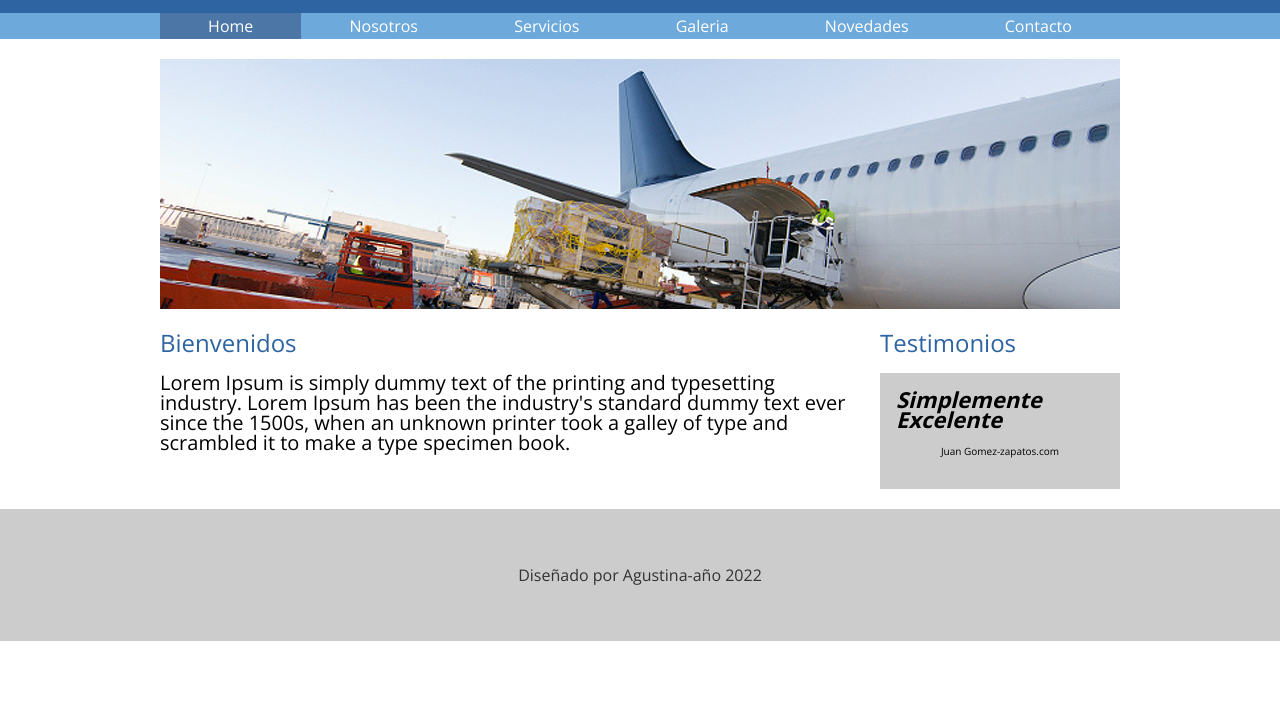
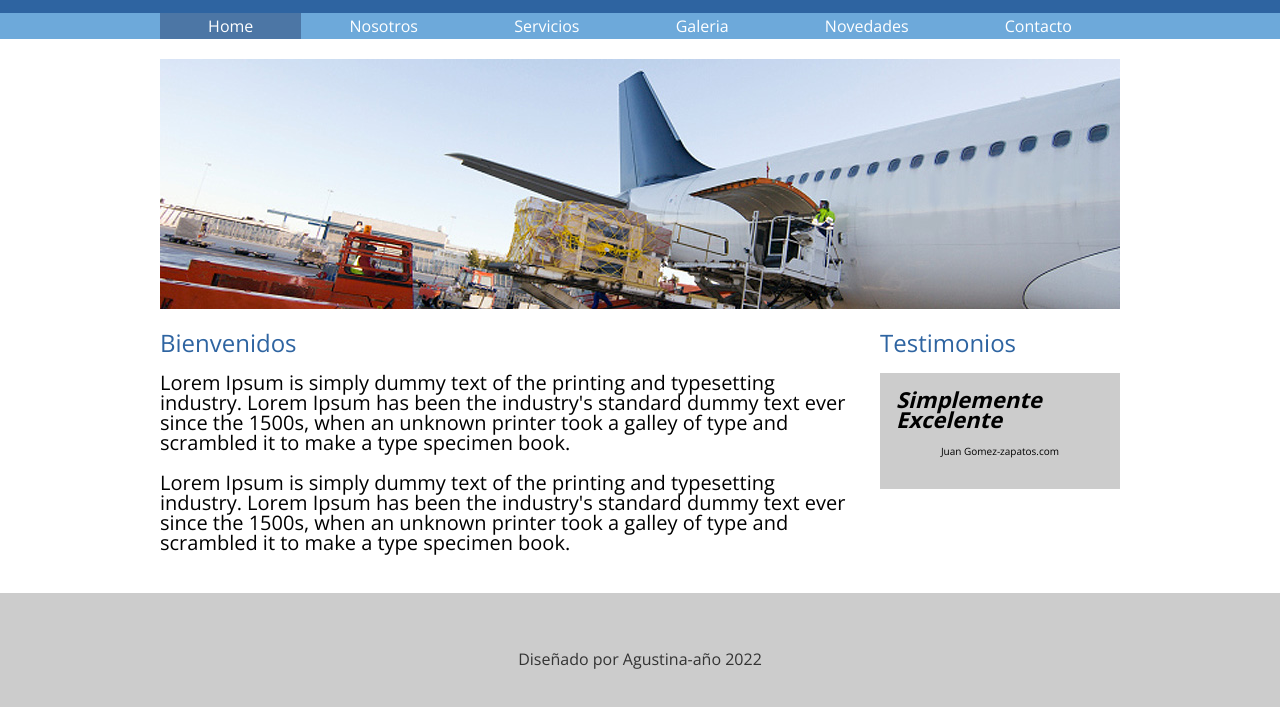
Before and after one commit to AgustinaValentin/Curso-UTN-2022, a plain HTML site: page index.html in a window 1280 px wide. Shown: the part 141-848 px from the top of the page. Before the commit the page ends 800 px from the top, so only its background shows below. Drawn offline with nearby package versions, Linux system fonts and the light colour scheme.

Commit message:
cambios en el sitio

```diff
--- a/index.html
+++ b/index.html
@@ -41,6 +41,11 @@
                    Lorem Ipsum has been the industry's standard dummy text ever since the 1500s,
                    when an unknown printer took a galley of type and scrambled it to make
                    a type specimen book. </p>
+                   <p>Lorem Ipsum is simply dummy text of the printing and typesetting industry.
+                    Lorem Ipsum has been the industry's standard dummy text ever since the 1500s,
+                    when an unknown printer took a galley of type and scrambled it to make
+                    a type specimen book. </p>
+
 
             </section>
             <section class="testimonios">
```
Also changed, not shown: galeria.html (+6 -0 lines).
